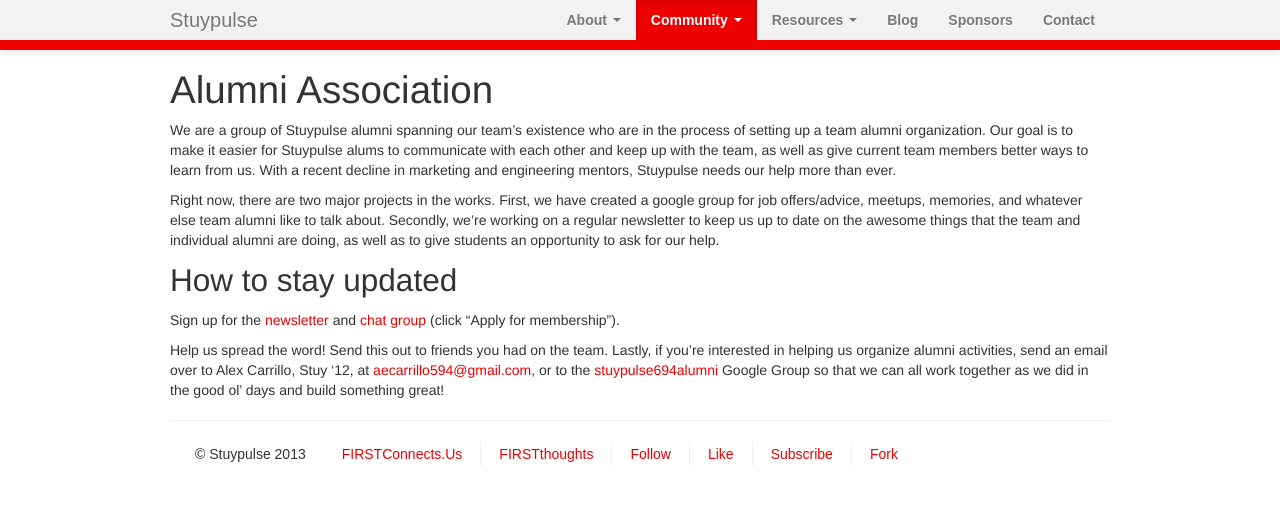
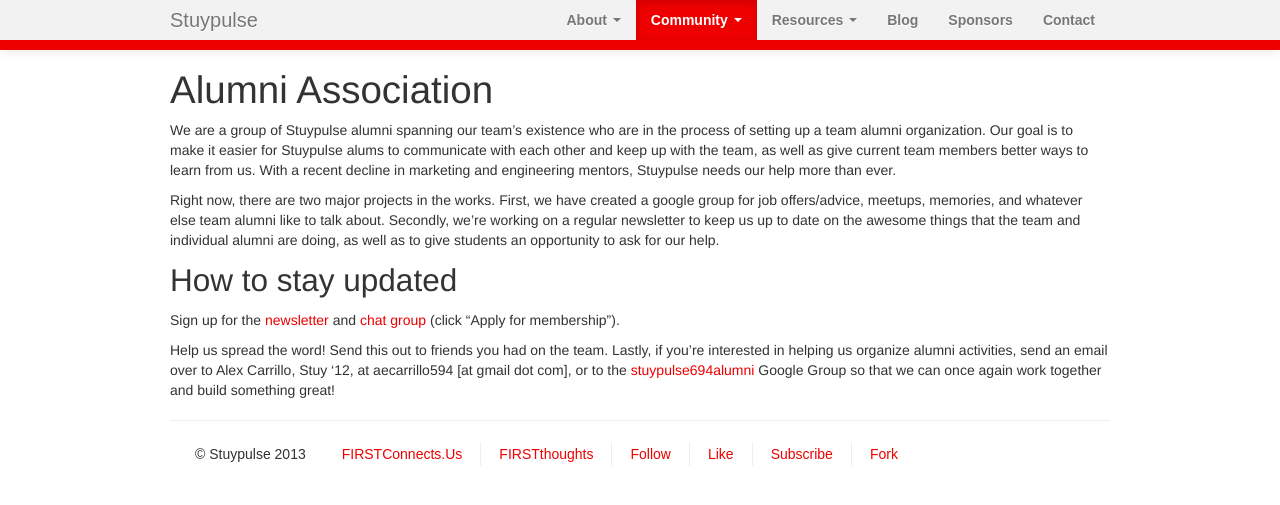
Before and after one commit to StuyPulse/team694.github.io, a Jekyll site: the page built from community/alumni/index.md, in a window 1280 px wide. Shown: the top 505 px of the page. Built offline with Jekyll 4.4.1, drawn with Linux system fonts in a browser that asks for light colours; nearby versions of some CDN libraries.

Commit message:
Update index.md
Obscure email address; words

```diff
--- a/community/alumni/index.md
+++ b/community/alumni/index.md
@@ -9,4 +9,4 @@
 ## How to stay updated
 Sign up for the [newsletter](https://docs.google.com/forms/d/1ibxnPmwnTsjxcc138j-ikK4j8tiUejuMw_92FX4x2Ak/viewform) and [chat group](https://groups.google.com/forum/?hl=en#!forum/stuypulse694alumni) (click "Apply for membership").
 
-Help us spread the word! Send this out to friends you had on the team.  Lastly, if you're interested in helping us organize alumni activities, send an email over to Alex Carrillo, Stuy ‘12, at [aecarrillo594@gmail.com](mailto:aecarrillo594@gmail.com), or to the [stuypulse694alumni](https://groups.google.com/forum/?hl=en#!forum/stuypulse694alumni) Google Group so that we can all work together as we did in the good ol’ days and build something great!
+Help us spread the word! Send this out to friends you had on the team.  Lastly, if you're interested in helping us organize alumni activities, send an email over to Alex Carrillo, Stuy ‘12, at aecarrillo594 [at gmail dot com], or to the [stuypulse694alumni](https://groups.google.com/forum/?hl=en#!forum/stuypulse694alumni) Google Group so that we can once again work together and build something great!
```
